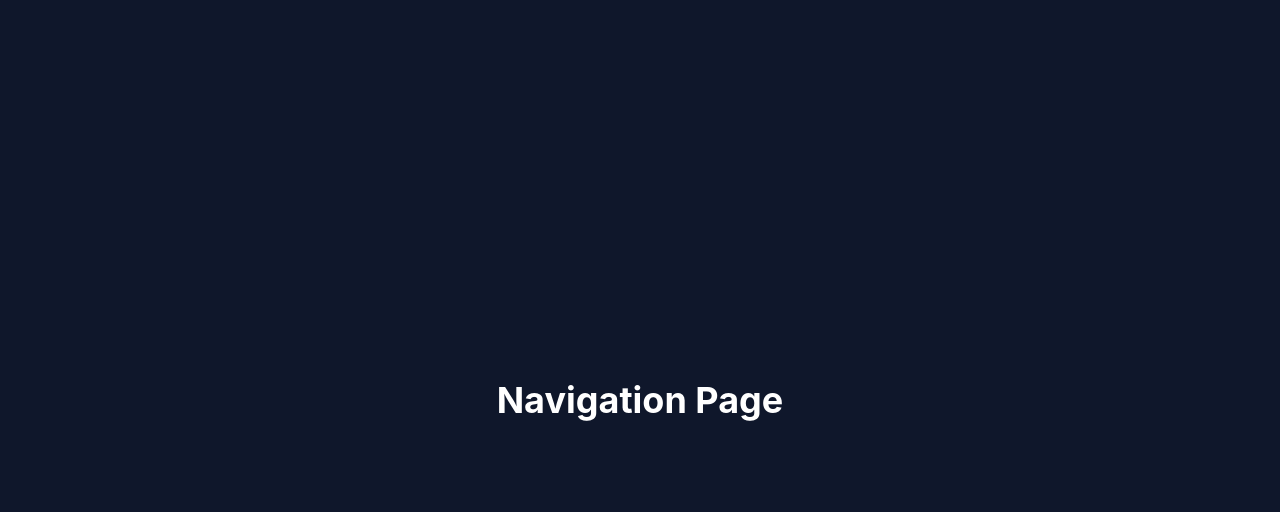
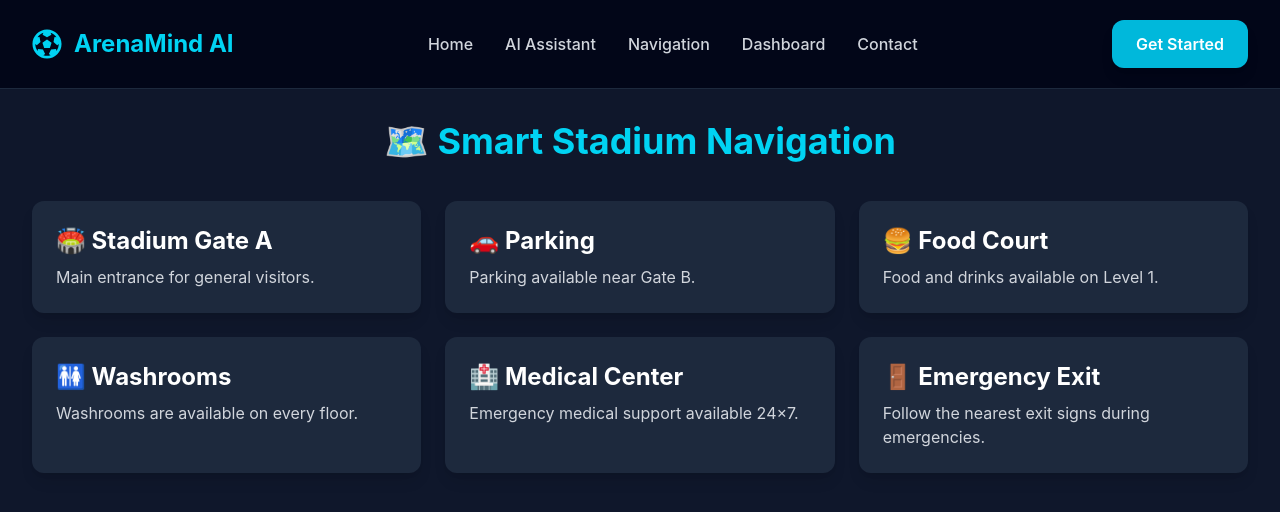
Before and after one commit to Darsh7023/ArenaMind-AI, a React (Vite) app: page /navigation in a window 1280 px wide. Shown: the top 512 px of the page. Built offline with nearby package versions, Linux system fonts and the light colour scheme.

Commit message:
Updated Navigation page

```diff
--- a/src/pages/Navigation/Navigation.jsx
+++ b/src/pages/Navigation/Navigation.jsx
@@ -1,8 +1,64 @@
+import Navbar from "../../components/Navbar/Navbar";
+
 function Navigation() {
   return (
-    <div className="min-h-screen flex items-center justify-center bg-slate-900 text-white">
-      <h1 className="text-4xl font-bold">Navigation Page</h1>
-    </div>
+    <>
+      <Navbar />
+
+      <div className="min-h-screen bg-slate-900 text-white p-8">
+
+        <h1 className="text-4xl font-bold text-cyan-400 text-center mb-10">
+          🗺️ Smart Stadium Navigation
+        </h1>
+
+        <div className="grid md:grid-cols-2 lg:grid-cols-3 gap-6">
+
+          <div className="bg-slate-800 p-6 rounded-xl shadow-lg">
+            <h2 className="text-2xl font-bold">🏟️ Stadium Gate A</h2>
+            <p className="mt-2 text-gray-300">
+              Main entrance for general visitors.
+            </p>
+          </div>
+
+          <div className="bg-slate-800 p-6 rounded-xl shadow-lg">
+            <h2 className="text-2xl font-bold">🚗 Parking</h2>
+            <p className="mt-2 text-gray-300">
+              Parking available near Gate B.
+            </p>
+          </div>
+
+          <div className="bg-slate-800 p-6 rounded-xl shadow-lg">
+            <h2 className="text-2xl font-bold">🍔 Food Court</h2>
+            <p className="mt-2 text-gray-300">
+              Food and drinks available on Level 1.
+            </p>
+          </div>
+
+          <div className="bg-slate-800 p-6 rounded-xl shadow-lg">
+            <h2 className="text-2xl font-bold">🚻 Washrooms</h2>
+            <p className="mt-2 text-gray-300">
+              Washrooms are available on every floor.
+            </p>
+          </div>
+
+          <div className="bg-slate-800 p-6 rounded-xl shadow-lg">
+            <h2 className="text-2xl font-bold">🏥 Medical Center</h2>
+            <p className="mt-2 text-gray-300">
+              Emergency medical support available 24×7.
+            </p>
+          </div>
+
+          <div className="bg-slate-800 p-6 rounded-xl shadow-lg">
+            <h2 className="text-2xl font-bold">🚪 Emergency Exit</h2>
+            <p className="mt-2 text-gray-300">
+              Follow the nearest exit signs during emergencies.
+            </p>
+          </div>
+
+        </div>
+
+      </div>
+    </>
   );
 }
 
```
